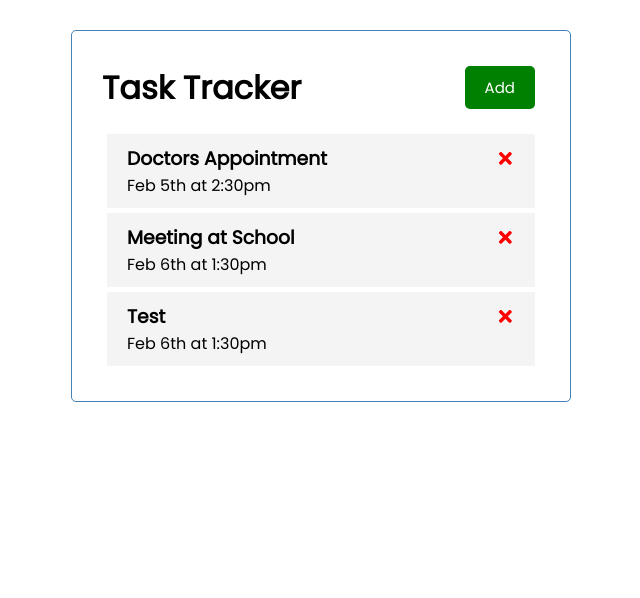
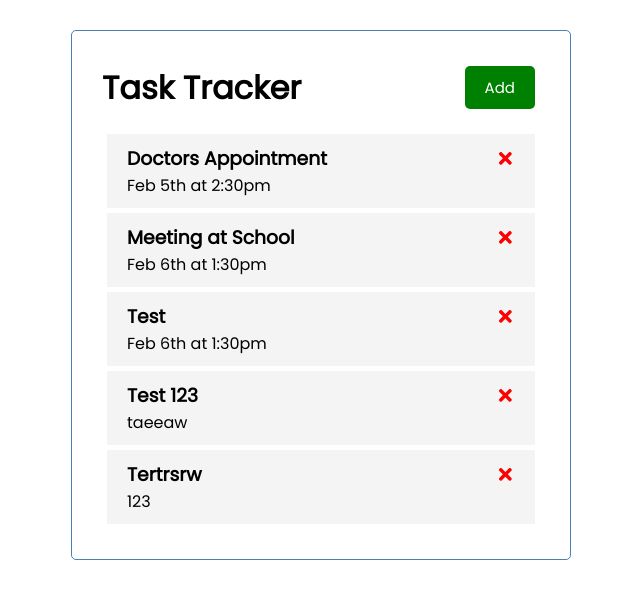
Before and after one commit to tqtrung83/task-tracker, a React (Create React App) app: page / in a window 1280 px wide. Shown: the top 598 px of the page, without its empty margins (319-959 px from the left). Built offline with nearby package versions, Linux system fonts and the light colour scheme; data requests are answered from the project's data file.

Commit message:
Add  data to  json-server

```diff
--- a/db.json
+++ b/db.json
@@ -17,6 +17,18 @@
       "text": "Test",
       "day": "Feb 6th at 1:30pm",
       "reminder": false
+    },
+    {
+      "text": "Test 123",
+      "day": "taeeaw",
+      "reminder": false,
+      "id": 4
+    },
+    {
+      "text": "Tertrsrw",
+      "day": "123",
+      "reminder": false,
+      "id": 5
     }
   ]
 }
--- a/src/App.js
+++ b/src/App.js
@@ -74,10 +74,18 @@
     // );
   };
 
-  const addTask = (task) => {
-    const id = Math.floor(Math.random() * 10000) + 1;
+  const addTask = async (task) => {
+    const res = await fetch('http://localhost:5000/tasks', {
+      method: 'POST',
+      headers: {
+        'Content-type': 'application/json',
+      },
+      body: JSON.stringify(task),
+    });
 
-    setTasks([...tasks, { ...task, id: id }]);
+    // const id = Math.floor(Math.random() * 10000) + 1;
+
+    // setTasks([...tasks, { ...task, id: id }]);
   };
 
   const toggleAddTask = () => {
```
Also changed, not shown: 1 other file (tests, documents, lock files or other folders).
